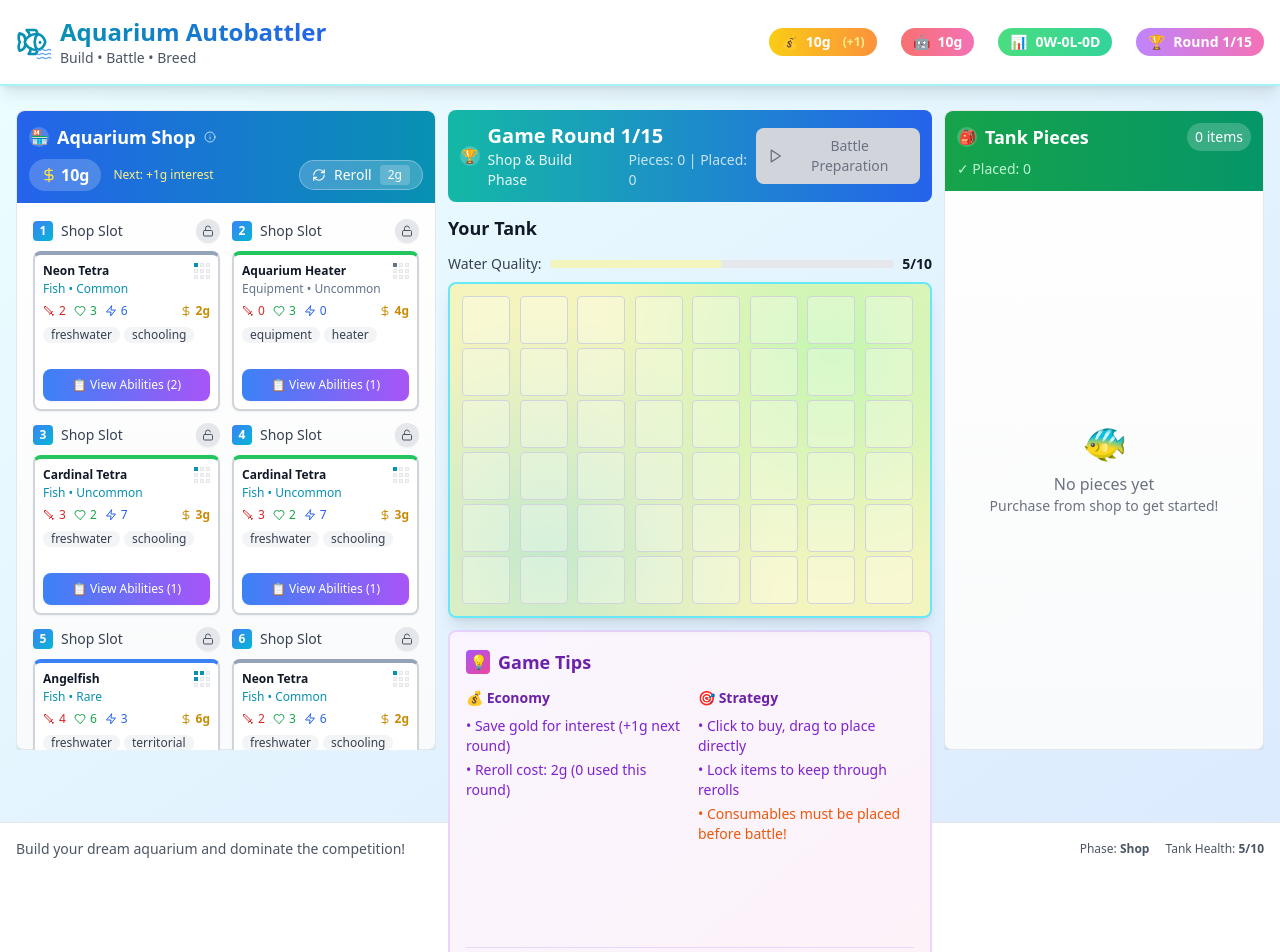
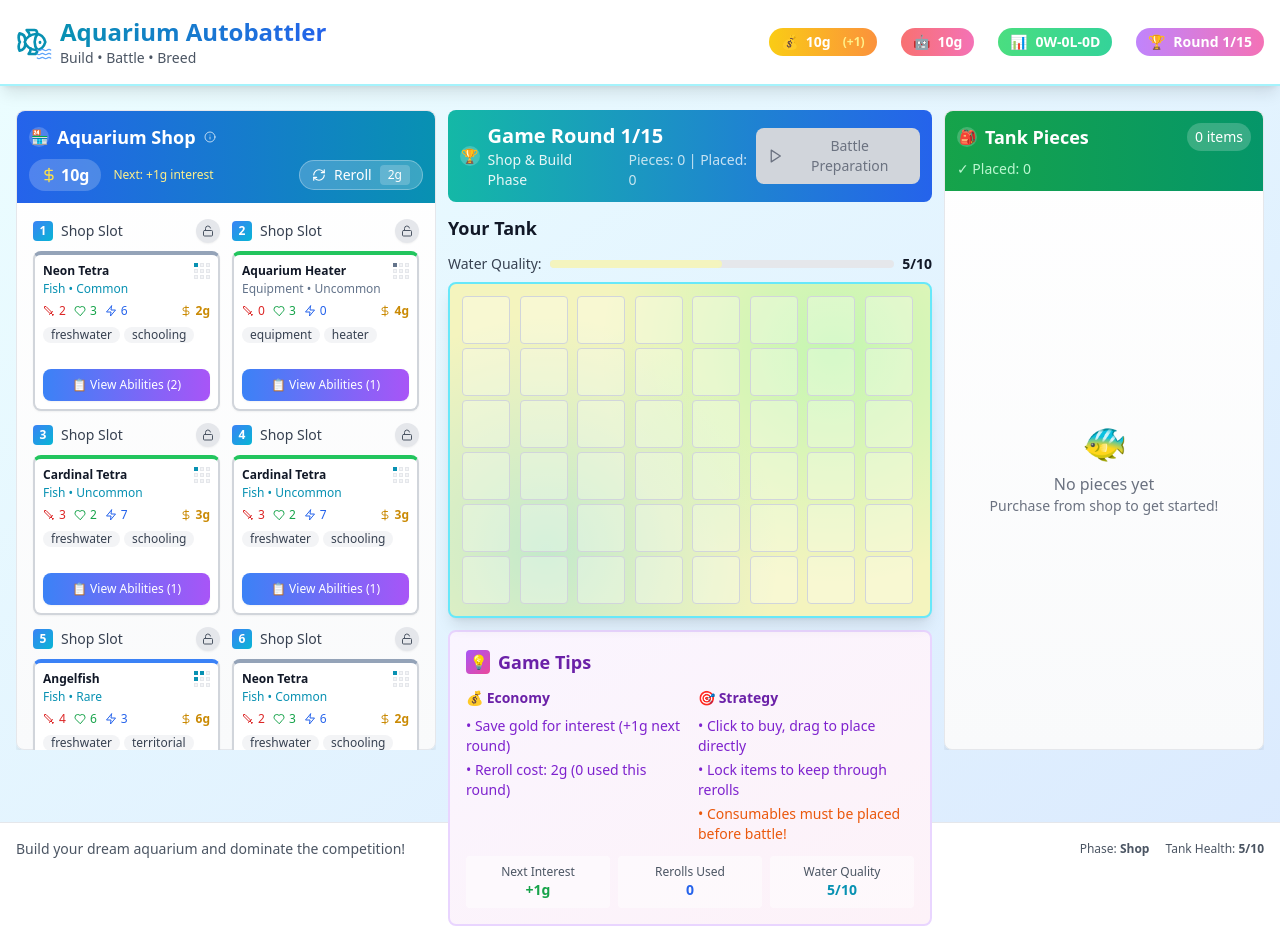
Before and after one commit to SobieskiCodes/aquarium-autobattle, a React (Vite) app: page / in a window 1280 px wide. Shown: the top 952 px of the page. After the commit the page ends 926 px from the top, so only its background shows below. Built offline with nearby package versions, Linux system fonts and the light colour scheme.

Commit message:
Add 6th shop slot and move game tips to center

```diff
--- a/src/components/GamePhase.tsx
+++ b/src/components/GamePhase.tsx
@@ -152,7 +152,7 @@ export const GamePhase: React.FC<GamePhaseProps> = ({
           </div>
         </div>
 
-        <div className="space-y-3">
+        <div className="space-y-2">
           <div className="space-y-3">
             <h2 className="text-lg font-bold text-gray-900">Your Tank</h2>
 
@@ -185,7 +185,7 @@ export const GamePhase: React.FC<GamePhaseProps> = ({
             </div>
 
             {/* Game Tips Panel */}
-            <div className="bg-gradient-to-br from-purple-50 to-pink-50 border-2 border-purple-200 rounded-lg p-4 h-[400px] flex flex-col">
+            <div className="mt-4 bg-gradient-to-br from-purple-50 to-pink-50 border-2 border-purple-200 rounded-lg p-4">
               <div className="flex items-center gap-2 mb-3">
                 <div className="w-6 h-6 bg-gradient-to-br from-purple-500 to-pink-500 text-white rounded text-sm font-bold flex items-center justify-center">
                   💡
@@ -193,7 +193,7 @@ export const GamePhase: React.FC<GamePhaseProps> = ({
                 <h3 className="text-lg font-bold text-purple-800">Game Tips</h3>
               </div>
 
-              <div className="grid md:grid-cols-2 gap-4 flex-1">
+              <div className="grid md:grid-cols-2 gap-4">
                 <div className="space-y-2">
                   <div className="text-sm font-bold text-purple-800">💰 Economy</div>
                   <div className="text-sm text-purple-700 space-y-1">
@@ -215,7 +215,7 @@ export const GamePhase: React.FC<GamePhaseProps> = ({
                 </div>
               </div>
 
-              <div className="flex gap-2 mt-4 pt-3 border-t border-purple-200">
+              <div className="flex gap-2 mt-3">
                 <div className="flex-1 bg-white/50 rounded px-3 py-2 text-center">
                   <div className="text-xs text-gray-600">Next Interest</div>
                   <div className="text-sm font-bold text-green-600">+{Math.min(Math.floor(gameState.gold / 10), 5)}g</div>
```
